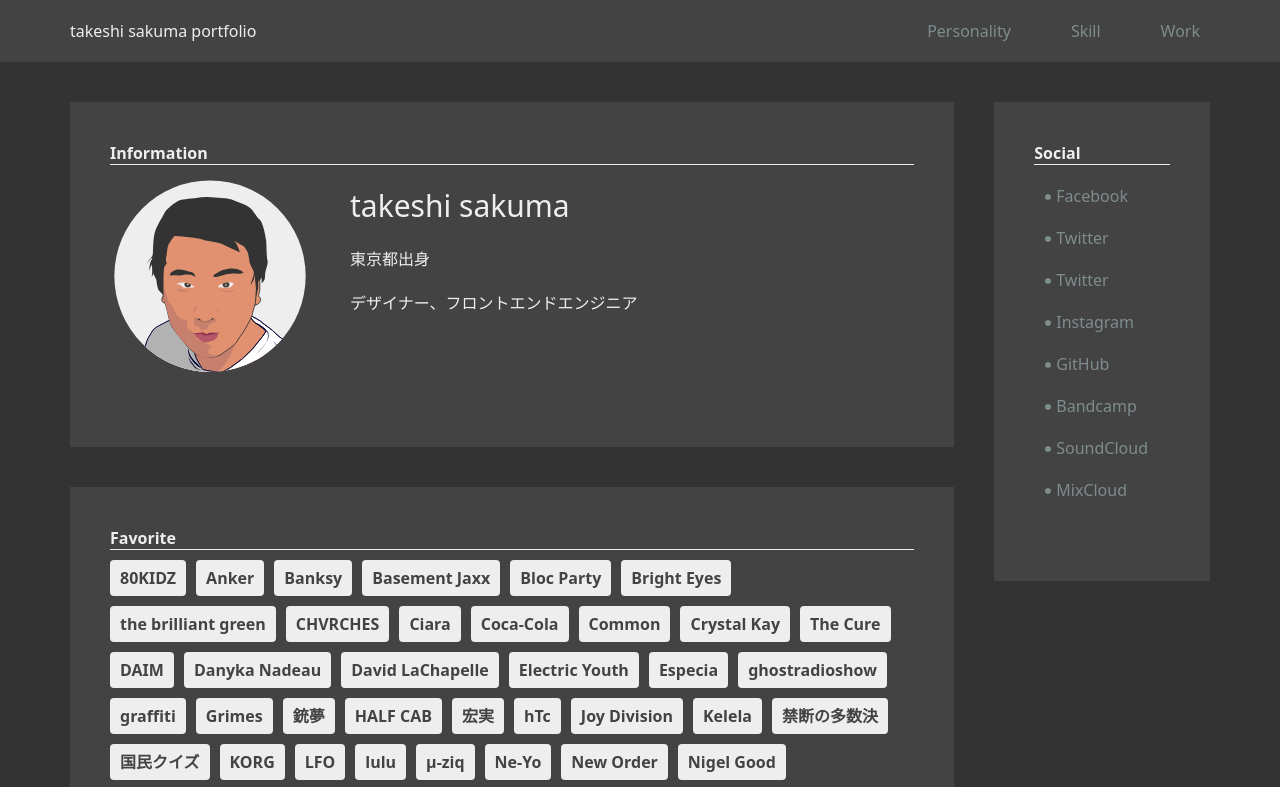
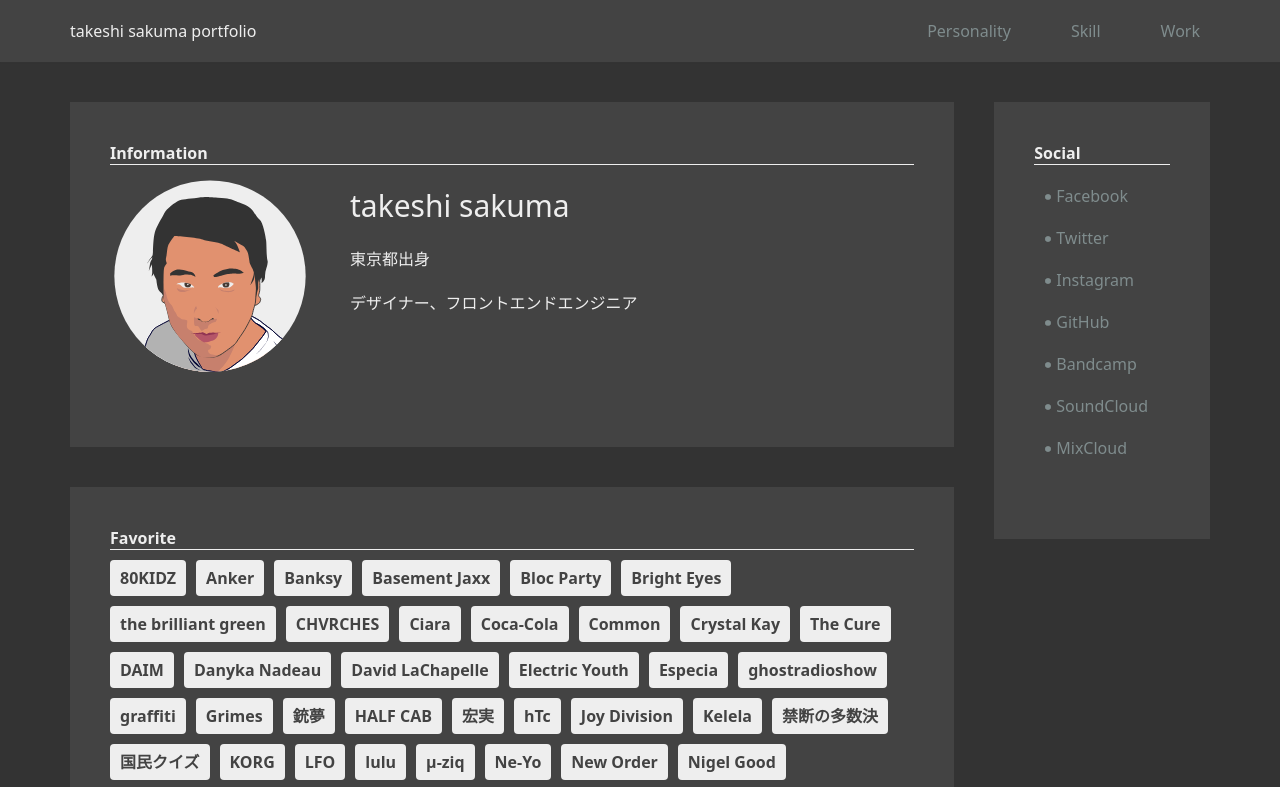
Before and after one commit to takeshisakuma/takeshisakuma.github.io, a plain HTML site: page index.html in a window 1280 px wide. Shown: the top 787 px of the page. Drawn offline with Linux system fonts and the light colour scheme.

Commit message:
delete twitter

```diff
--- a/index.html
+++ b/index.html
@@ -74,12 +74,6 @@
                       <path d="M0 0v200h200V0H0zm156.977 73.872a78.103 78.103 0 01-12.572 47.195c-23.579 36.117-71.972 46.281-108.088 22.702a78.088 78.088 0 0041.001-11.324 28.116 28.116 0 01-26.163-19.523 28.11 28.11 0 0012.496-.391c-12.623-2.875-21.651-14-21.867-26.944A28.105 28.105 0 0054.28 88.32c-11.857-8.219-15.569-24.078-8.591-36.706a78.093 78.093 0 0056.62 28.896 28.116 28.116 0 017.882-25.857c11.109-10.848 28.911-10.635 39.758.475a28.11 28.11 0 0017.572-6.638 28.114 28.114 0 01-12.496 15.619 28.108 28.108 0 0015.62-4.686 78.09 78.09 0 01-13.668 14.449z"></path>
                     </g>
                   </svg>Twitter</a></li>
-              <li class="social__listMember"><a href="https://twitter.com/socket1024" target="_blank" rel="noopener">
-                  <svg xmlns="http://www.w3.org/2000/svg" viewBox="0 0 200 200">
-                    <g fill="#1DA1F3">
-                      <path d="M0 0v200h200V0H0zm156.977 73.872a78.103 78.103 0 01-12.572 47.195c-23.579 36.117-71.972 46.281-108.088 22.702a78.088 78.088 0 0041.001-11.324 28.116 28.116 0 01-26.163-19.523 28.11 28.11 0 0012.496-.391c-12.623-2.875-21.651-14-21.867-26.944A28.105 28.105 0 0054.28 88.32c-11.857-8.219-15.569-24.078-8.591-36.706a78.093 78.093 0 0056.62 28.896 28.116 28.116 0 017.882-25.857c11.109-10.848 28.911-10.635 39.758.475a28.11 28.11 0 0017.572-6.638 28.114 28.114 0 01-12.496 15.619 28.108 28.108 0 0015.62-4.686 78.09 78.09 0 01-13.668 14.449z"></path>
-                    </g>
-                  </svg>Twitter</a></li>
               <li class="social__listMember"><a href="https://www.instagram.com/photon0518/" target="_blank" rel="noopener">
                   <svg xmlns="http://www.w3.org/2000/svg" viewBox="0 0 200 200">
                     <g fill="#D43377">
```
Also changed, not shown: js/main.js (+12 -2 lines).
